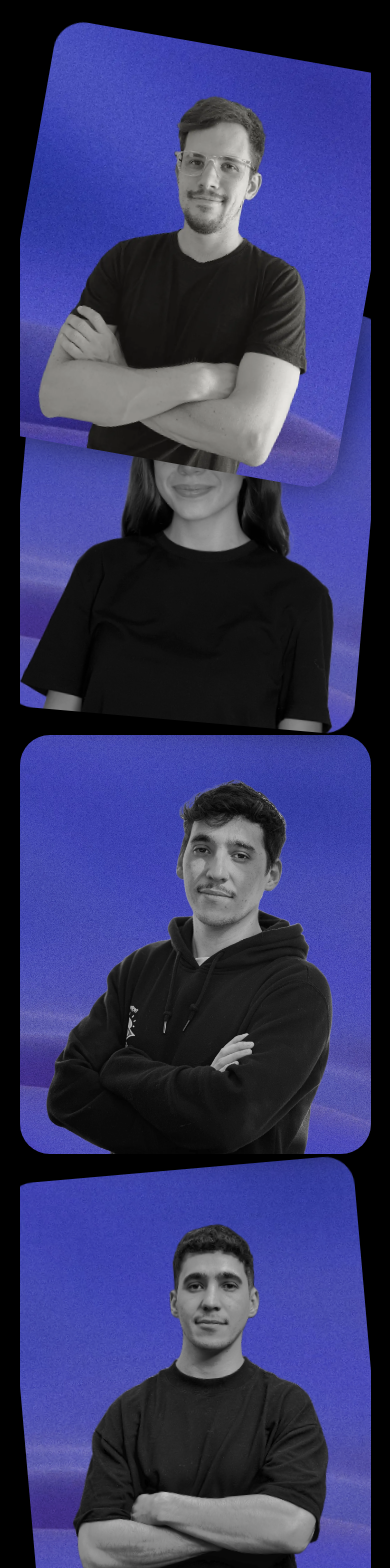
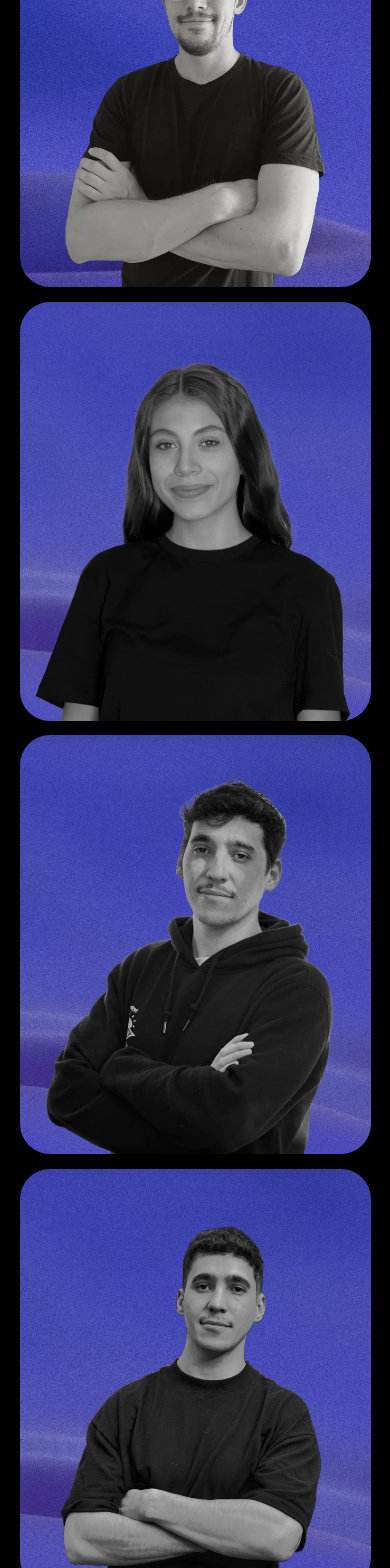
Before and after one commit to agusasaad/teamBoost, a Next.js app: page / in a window 390 px wide. Shown: the part 2655-4223 px from the top of the page. Built offline with nearby package versions, Linux system fonts and the light colour scheme.

Commit message:
refactor About Us component layout and animations for improved visual consistency

```diff
--- a/src/components/aboutUs/AboutUs.jsx
+++ b/src/components/aboutUs/AboutUs.jsx
@@ -64,7 +64,6 @@ const AboutUs = () => {
         {arr.map((item, index) => (
           <Link
             key={index}
-            // ref={(el) => (images.current[index] = el)}
             className={styles.cards}
             href={item.link}
             target="_blank"
--- a/src/components/aboutUs/AboutUs.module.css
+++ b/src/components/aboutUs/AboutUs.module.css
@@ -73,10 +73,8 @@
   flex-direction: column;
   justify-content: center;
   align-items: center;
-  flex-wrap: wrap;
-  row-gap: 100px;
+  row-gap: 300px;
   position: relative;
-  transition: transform 0.3s ease-in-out;
 }
 
 .caripelas .cards {
@@ -96,18 +94,18 @@
 }
 
 .caripelas .cards:nth-of-type(1) {
-  transform: rotateZ(-5deg);
+  transform: rotateZ(0deg);
 }
 .caripelas .cards:nth-of-type(2) {
-  transform: rotateZ(0deg);
+  transform: rotateZ(5deg);
 }
 
 .caripelas .cards:nth-of-type(3) {
-  transform: rotateZ(5deg);
+  transform: rotateZ(10deg);
 }
 
 .caripelas .cards:nth-of-type(4) {
-  transform: rotateZ(10deg);
+  transform: rotateZ(15deg);
 }
 
 .info_caripela {
@@ -190,6 +188,29 @@
   .caripelas .cards {
     width: 100%;
     box-shadow: 0px 0px 40px -9px rgba(0, 0, 0, 0.75);
+    position: relative;
+    transform: none;
+    top: 0;
+  }
+
+  .caripelas .cards:nth-of-type(1) {
+    transform: rotateZ(0deg);
+  }
+  .caripelas .cards:nth-of-type(2) {
+    transform: rotateZ(0deg);
+  }
+
+  .caripelas .cards:nth-of-type(3) {
+    transform: rotateZ(0deg);
+  }
+
+  .caripelas .cards:nth-of-type(4) {
+    transform: rotateZ(0deg);
+  }
+
+  .info_caripela {
+    width: 100%;
+    height: 100%;
   }
 }
 
--- a/src/components/aboutUs/animateAboutUs.jsx
+++ b/src/components/aboutUs/animateAboutUs.jsx
@@ -67,7 +67,7 @@ export const AnimateAboutUs = (subtitle, title, text, caripelas) => {
   );
 
   gsap.fromTo(
-    text,
+    [text, caripelas],
     {
       opacity: 0,
       y: 100,
```
